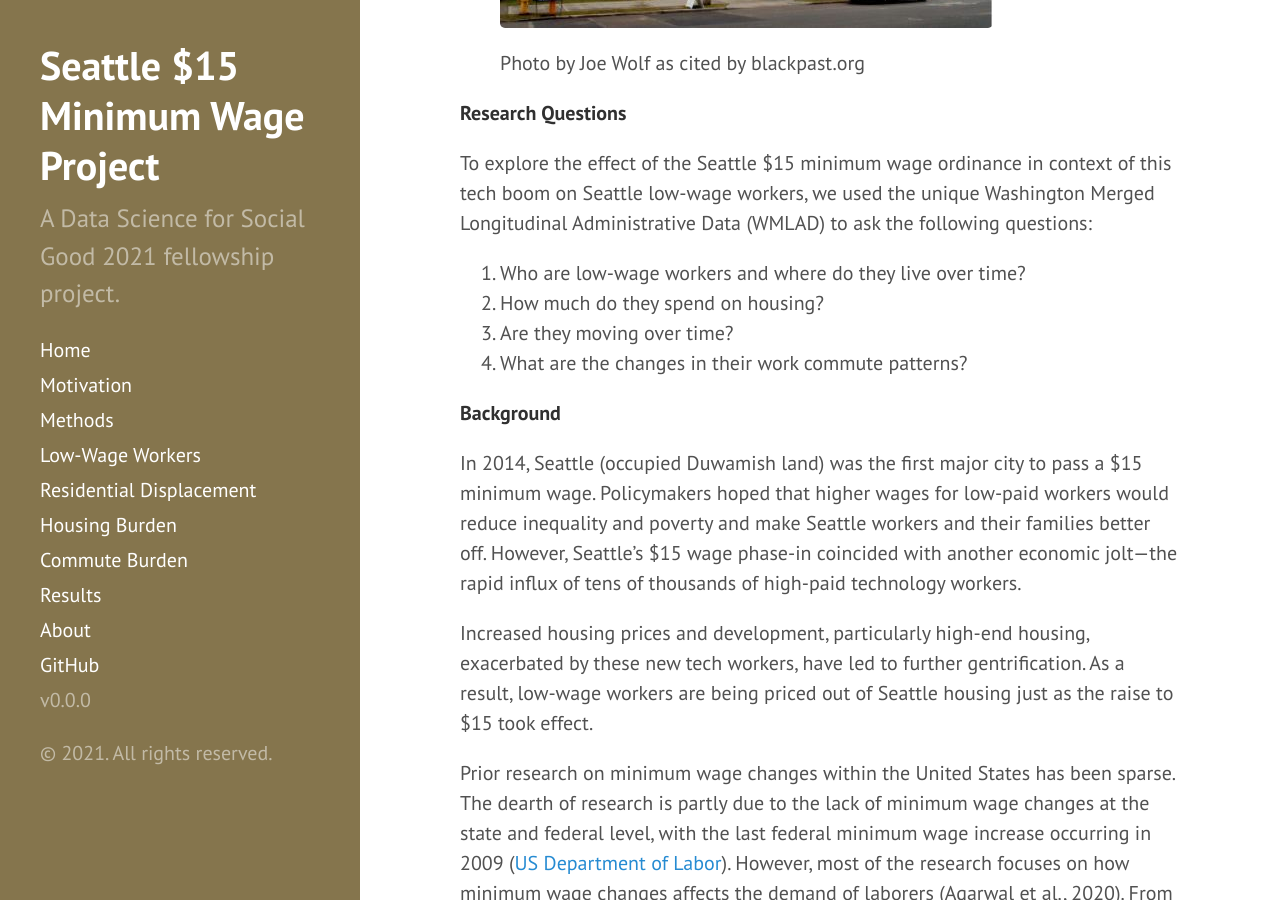
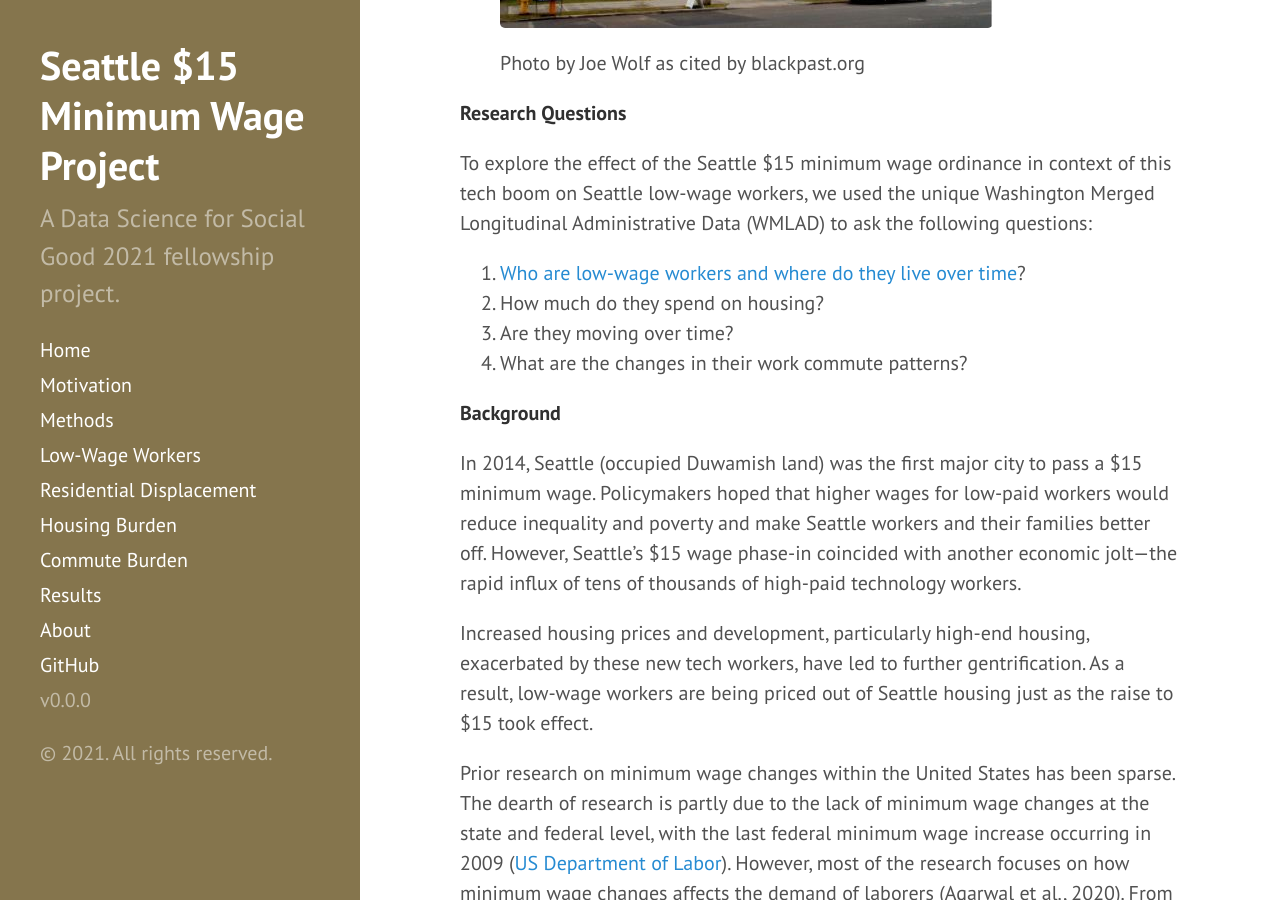
Before and after one commit to uwescience/MinWA, a Jekyll site: the page built from motivation.md, in a window 1280 px wide and 900 px high, scrolled down 413 px. Built offline with Jekyll 4.4.1, drawn with Linux system fonts in a browser that asks for light colours; some of the changed lines change nothing that is shown.

Commit message:
tried hyperlink

```diff
--- a/motivation.md
+++ b/motivation.md
@@ -12,7 +12,7 @@ title: Motivation
 
 To explore the effect of the Seattle $15 minimum wage ordinance in context of this tech boom on Seattle low-wage workers, we used the unique Washington Merged Longitudinal Administrative Data (WMLAD) to ask the following questions:
 
-1. Who are low-wage workers and where do they live over time?
+1. [Who are low-wage workers and where do they live over time](Low-Wage Workers.md)?
 2. How much do they spend on housing?
 3. Are they moving over time?
 4. What are the changes in their work commute patterns?
```
